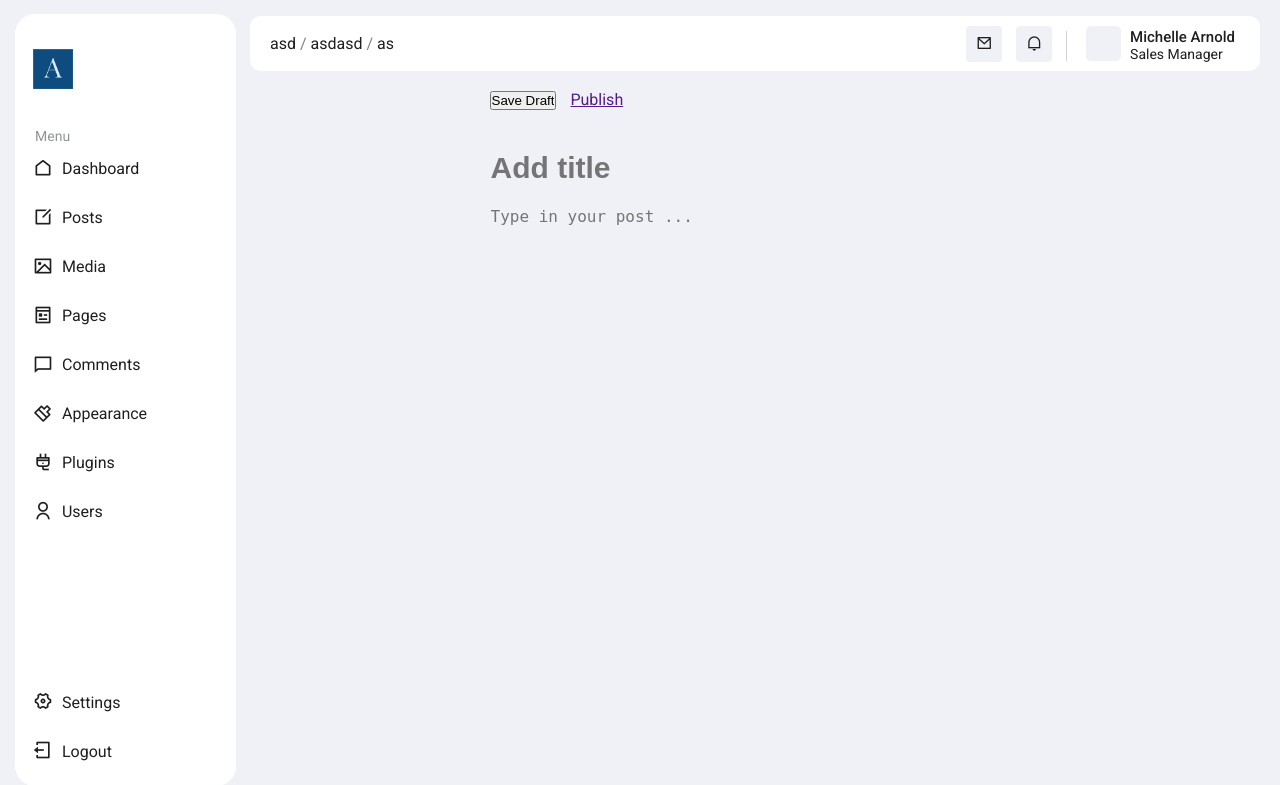
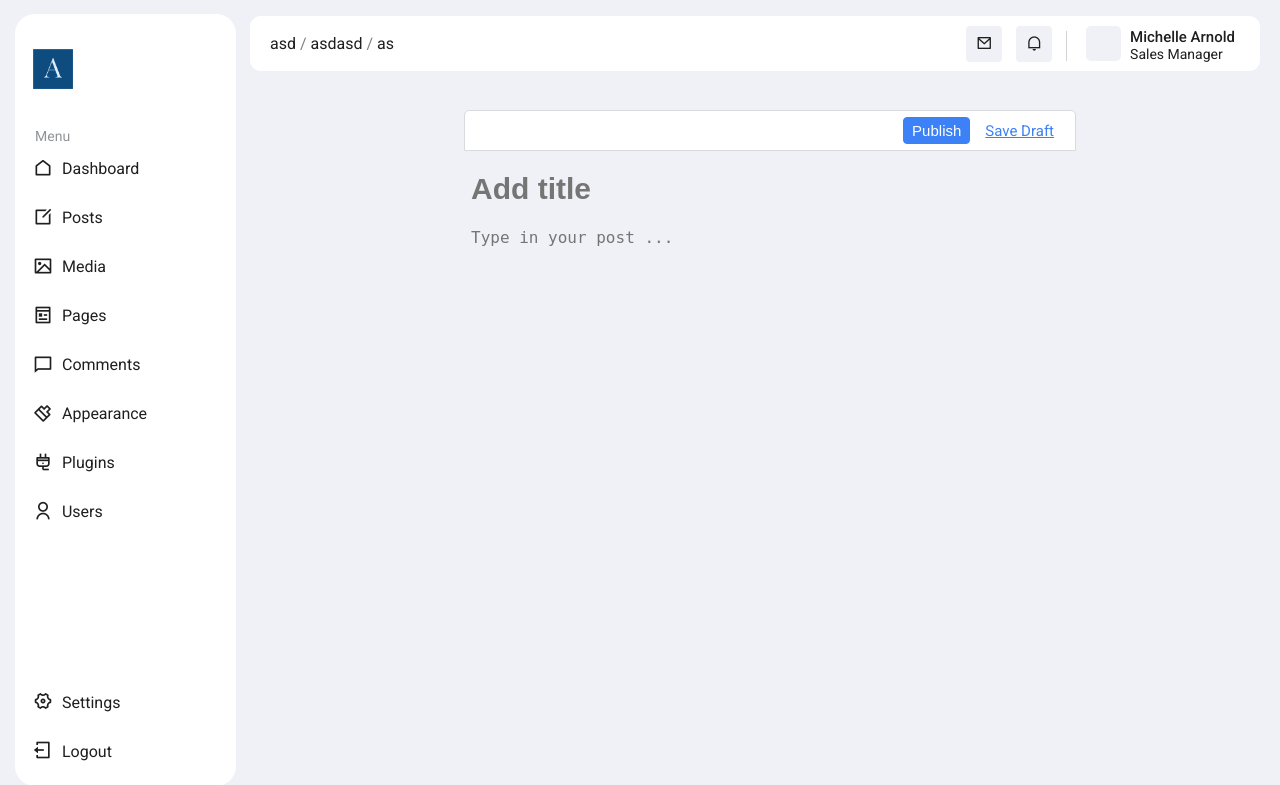
Before and after one commit to demirantay/antay-cms, a Django app: template templates/cms_posts/new_post.html in a window 1280 px wide. Shown: the top 785 px of the page. Run offline with Django 5.2, Linux system fonts and the light colour scheme; the template is opened without the code that fills it, so the values that code supplies are empty.

Commit message:
push origin main

```diff
--- a/static/css/cms_posts/new_post.css
+++ b/static/css/cms_posts/new_post.css
@@ -2,24 +2,68 @@
     margin-left: 10px;
 }
 
-.cms_create_post_wrapper h3 {
 
+.cms_create_post_wrapper form {
+    width: 60%;
+    margin: 0 auto;
+    padding-top: 20px;
 }
 
-.cms_create_post_wrapper form {
-    width: 55%;
-    margin: 0 auto;
+/* ------------- post operations ------------ */
+
+.post-operations {
+    border: 1px solid #D7DBDD;
+    background-color: white;
+    border-top-left-radius: 5px;
+    border-top-right-radius: 5px;
+    padding: 6px 10px;
+    text-align: right;
 }
+
+.publish-btn {
+    background-color: #3c81f6;
+    text-decoration: none;
+    color: white;
+    font-size: 15px;
+    border: 1px solid #3c81f6;
+    padding: 4px 8px;
+    border-radius: 4px;
+    margin-right: 10px;
+}
+
+.publish-btn:hover {
+    transition: 0.2s;
+    background-color: #c6dbff;
+    cursor: pointer;
+    border-color: #c6dbff;
+    color: #3c81f6;
+}
+
+.save_draft_btn {
+    background-color: transparent;
+    text-decoration: underline;
+    color: #3c81f6;
+    font-size: 15px;
+    border: 1px solid transparent;
+}
+
+.save_draft_btn:hover {
+    color: grey;
+}
+
+/* ------------- post inputs ------------ */
 
 #title-input {
     display: block;
-    margin-top: 40px;
+    margin-top: 20px;
     background-color: transparent;
     font-weight: 700;
     font-size: 30px;
     border: 1px solid transparent;
     width: 100%;
     margin-bottom: 20px;
+    padding-left: 6px;
+    padding-right: 6px;
 
 }
 
@@ -34,6 +78,8 @@
     border: 1px solid transparent;
     width: 100%;
     margin-bottom: 20px;
+    padding-left: 6px;
+    padding-right: 6px;
 
     resize: none;
     overflow: hidden;
--- a/templates/cms_posts/new_post.html
+++ b/templates/cms_posts/new_post.html
@@ -10,11 +10,10 @@
 <div class="cms_create_post_wrapper">
     <form>
         <div class="post-operations">
-
+            <input class="publish-btn" type="submit" value="Publish">
+            <a href="" class="save_draft_btn">Save Draft</a>
         </div>
 
-        <input class="save_draft_btn" type="submit" value="Save Draft">
-        <a href="">Publish</a>
         <input id="title-input" type="text" placeholder="Add title">
         <textarea placeholder="Type in your post ..." oninput="auto_grow(this)"></textarea>
     </form>
```
